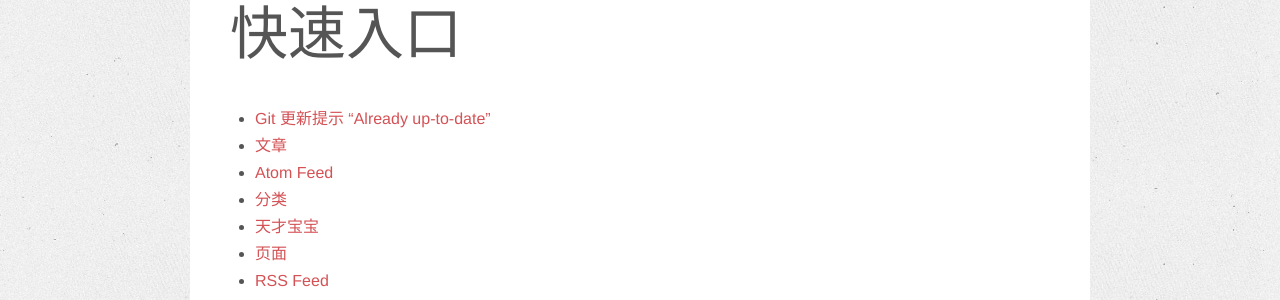
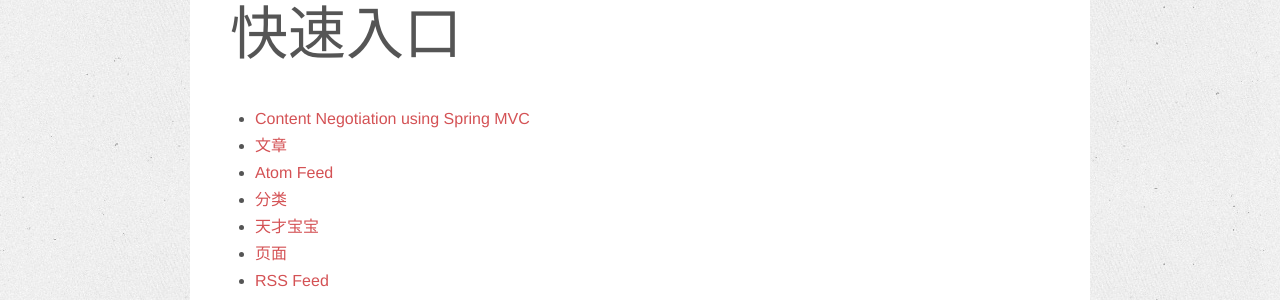
Before and after one commit to wanlp10/wuchao.github.io, a Jekyll site: the page built from pages.html, in a window 1280 px wide. Shown: the part 195-495 px from the top of the page. Built offline with Jekyll 4.4.1, drawn with Linux system fonts in a browser that asks for light colours; nearby versions of some CDN libraries; Markdown is read by kramdown in place of the engine named in the settings.

Commit message:
initial commit

```diff
--- a/archive/2017-08-01-share-Content-Negotiation-using-Spring-MVC.md
+++ b/archive/2017-08-01-share-Content-Negotiation-using-Spring-MVC.md
@@ -1,9 +1,9 @@
 ---
 layout: post
-title: Git 更新提示 “Already up-to-date”
-category : [学习问题记录]
+title: Content Negotiation using Spring MVC
+category : [JavaEE, Spring]
 tagline: "Supporting tagline"
-tags : [Git]
+tags : [Spring MVC]
 ---
 {% include JB/setup %}
 # Content Negotiation using Spring MVC
```
Also changed, not shown: _posts/hibernate/2017-08-15-JPA-Criteria.md (line endings or trailing spaces).
